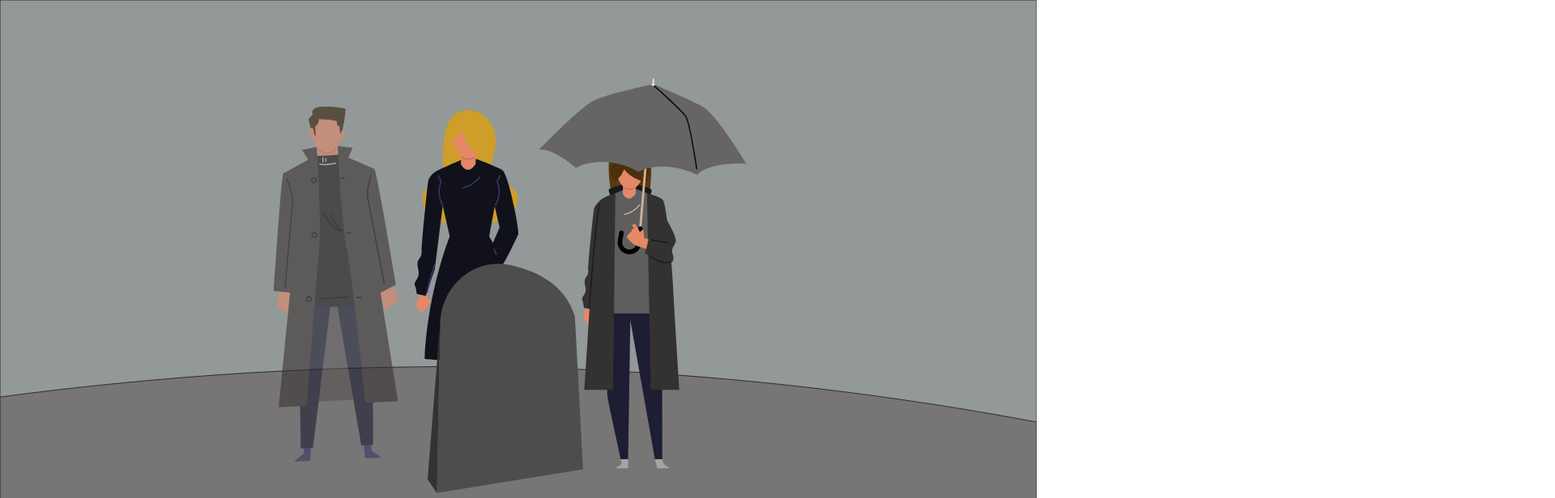
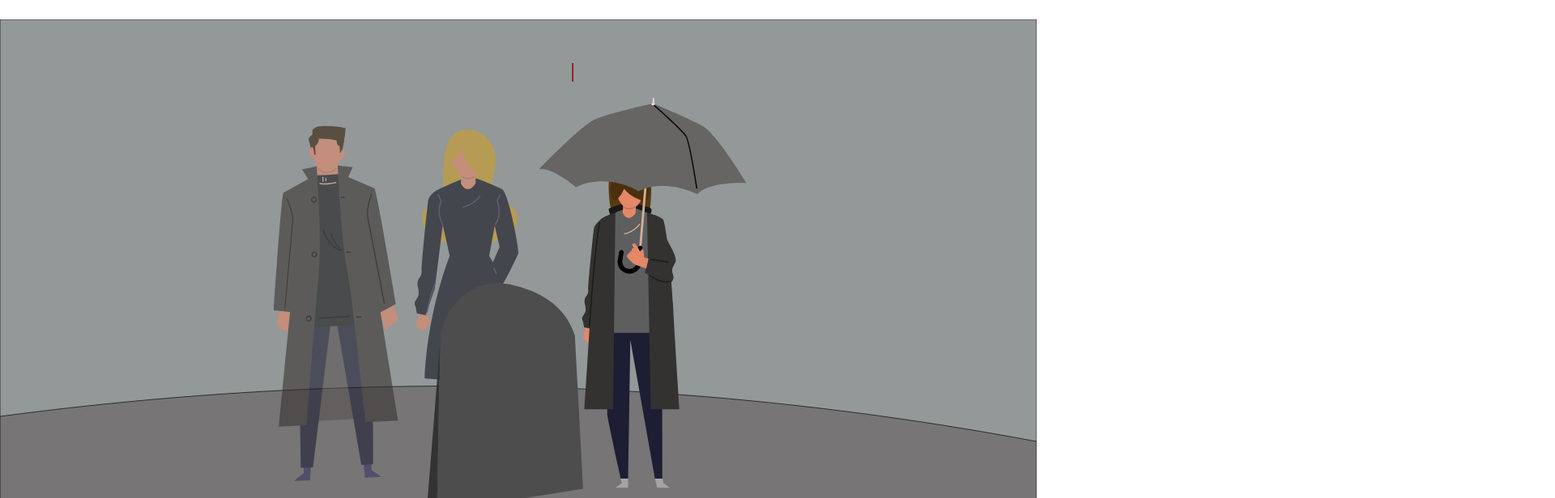
Before and after one commit to joal7299/Capstone, a React (Create React App) app: page /home in a window 1280 px wide. Shown: the top 616 px of the page at 81% size, 1920 px wide, since content can reach past the window. Built offline with nearby package versions, Linux system fonts and the light colour scheme.

Commit message:
Sophie revisions home

```diff
--- a/src/App.js
+++ b/src/App.js
@@ -12,16 +12,19 @@
     }
 
   render() {
-    return (
-        <div className="typed" style={{textAlign: "center"}}>
-            <Typed className="typedIntro" strings={['your name is Stephanie Walker', 'you are 22 years old','on September 5th, 2019, you were driving home', 'and from what seemed to be out of nowhere', 'you were hit and killed in a severe car accident', 'life would never be the same.', 'welcome to your funeral']}  fadeOutDelay= {500}
-            typeSpeed={35} backSpeed={50} onComplete={()=>{setTimeout(function() {this.setState({complete:true})}.bind(this),
+      var color = document.body.style.backgroundColor = "black";
+      return (
+          <div style={{backgroundColor:"black"}}>
+        <div className="typed" >
+            <Typed className="typedIntro" strings={["...","what's going on??", "where am I, why do I feel so strange?", "the last thing I remember was driving in my car and I saw headlights and...", "now I'm here.", "but where is here?"]}  fadeOutDelay= {500}
+            typeSpeed={50} fadeOut={3000} onComplete={()=>{setTimeout(function() {this.setState({complete:true})}.bind(this),
                 2000)}}
         />
             {this.state.complete == true &&
                 <Redirect to="/home"/>
             }
         </div>
+          </div>
   )
   }
 }
--- a/src/components/Home.js
+++ b/src/components/Home.js
@@ -24,30 +24,38 @@
     constructor(props) {
         super(props);
         this.state = {
-            mom: {talking: true, linNum: 0},
-            boyfriend: {talking: false, linNum: 0},
-            friend: {talking: false, linNum:0}
+            momTalk:false,
+            momLin:0,
+            boyTalk:false,
+            boyLin:0,
+            friendTalk:false,
+            friendLin:0,
+            stephTalk: true,
+            stephLin:0,
+            // mom: {talking: true, linNum: 0},
+            // boyfriend: {talking: false, linNum: 0},
+            // friend: {talking: false, linNum:0}
         };
     }
     render() {
-        var momTalk = this.state.mom.talking;
-        var momLine = this.state.mom.linNum;
-        var boyfriendTalk = this.state.boyfriend.talking;
-        var boyfriendLine = this.state.boyfriend.linNum;
-        var friendTalk = this.state.friend.talking;
-        var boyfriendLine = this.state.friend.linNum;
+        // var momTalk = this.state.mom.talking;
+        // var momLine = this.state.mom.linNum;
+        // var boyfriendTalk = this.state.boyfriend.talking;
+        // var boyfriendLine = this.state.boyfriend.linNum;
+        // var friendTalk = this.state.friend.talking;
+        // var boyfriendLine = this.state.friend.linNum;
 
 
 
         return (
             <div>
-                { this.state.mom.talking==true && this.state.mom.linNum==0 &&
-                    <div className="typed" >
-                        <Typed className="typedFuneralMom" strings={['hello everyone, thank you so much for coming today']}
+                { this.state.momTalk==true && this.state.momLin==0 &&
+                    <div className="typedMom">
+                        <Typed className="typedFuneralMom" strings={['Thanks so much for coming today',"It means a lot to me and I'm sure it would mean a lot to Stephanie"]}
                                fadeOut={true}
                                typeSpeed={35} onComplete={() => {
                             setTimeout(function () {
-                                    this.setState({friend: true, mom:true, boyfriend: false})
+                                    this.setState({friendTalk: false, momTalk:false, momLin:1, stephTalk:true, boyTalk: false})
                                 }.bind(this),
                                 2000)
                         }}
@@ -55,13 +63,13 @@
                     </div>
                 }
 
-                {this.state.friend.talking == true && this.state.friend.linNum==0 &&
-                    <div className="typed" style={{textAlign: "center"}}>
-                        <Typed className="typedFuneralFriend" strings={['I was her best friend']}
+                { this.state.momTalk==true && this.state.momLin==1 &&
+                <div className="typedMom">
+                    <Typed className="typedFuneralMom" strings={["Stephanie meant everything to me."," After her father died she was all I had"," I wanted to protect her more than anything.", " I remember when she was young,", "all she wanted to do was become a rock climber.","I told her no, that it was too dangerous."," I wish I would have let her and not been so concerned.", " I regret not letting her make her own choices,"," I just held her back from doing what she wanted most."]}
                            fadeOut={true}
                            typeSpeed={35} onComplete={() => {
                         setTimeout(function () {
-                                    this.setState({mom: true, friend: false, boyfriend: false})
+                                this.setState({friendTalk: true, momTalk:false, momLin:2, stephTalk:false, boyTalk: false})
                             }.bind(this),
                             2000)
                     }}
@@ -69,14 +77,13 @@
                 </div>
                 }
 
-
-                { this.state.mom.talking==true && this.state.mom.linNum==1 &&
-                    <div className="typed" >
-                        <Typed className="typedFuneralMom" strings={['this is the mother']}
+                {this.state.friendTalk == true && this.state.friendLin==0 &&
+                    <div className="typedFriend">
+                        <Typed className="typedFuneralFriend" strings={["Oh Mrs. Walker, I’m sure Stephanie didn’t see it that way.", "I miss her so much.", " I miss all the things that we used to do together,", "now it feels like I can’t enjoy them without her."]}
                                fadeOut={true}
                                typeSpeed={35} onComplete={() => {
                             setTimeout(function () {
-                                    this.setState({friend: true, mom:false, boyfriend: false})
+                                    this.setState({momTalk: true, friendTalk: false, friendLin:1, boyfriendTalk: false})
                                 }.bind(this),
                                 2000)
                         }}
@@ -84,17 +91,37 @@
                     </div>
                 }
 
+                < Boyfriend className={this.state.boyTalk ? "grey2" : "grey2O"}/>
+                <Friend className={this.state.friendTalk ? "grey3" : "grey3O"}/>
+                <Mom className={this.state.momTalk ? "grey4" : "grey4O"}/>
+                <Gravestone className="gravestone"/>
 
-
-                {/*<Hover noHoverSvg={<Grey1 className="grey1"/>} hoverSvg={<Person1 onClick={()=> window.location.href="Sister"} className="person1"/>} textBox={<img src={Text} className="textBubbleGrey1" />} texts={<p className="textHomeGrey1">I miss my sister. I don’t<br></br> know what I’ll do without<br></br> her; I’ve never had to try.</p>}/>*/}
-                {/*<Hover noHoverSvg={<Grey2 className="grey2"/>} hoverSvg={<Person2 onClick={()=> window.location.href="Boyfriend"} className="person2"/>} textBox={<img src={Text} className="textBubbleGrey2" />} texts={<p className="textHomeGrey2">We were starting to build<br></br> our lives together. Now she’s <br></br> gone, I'm heartbroken. </p>}/>*/}
-                {/*<Hover noHoverSvg={<Grey3 className="grey3"/>} hoverSvg={<Person3 onClick={()=> window.location.href="Friend"} className="person3"/>} textBox={<img src={Text} className="textBubbleGrey3" />} texts={<p className="textHomeGrey3">All I see when I close my <br></br>eyes is Stephanie. I can still<br></br> hear my best friends laugh.</p>}/>*/}
-                {/*<Hover noHoverSvg={<Grey4 className="grey4"/>} hoverSvg={<Person4 onClick={()=> window.location.href="Driver"} className="person4"/>} textBox={<img src={Text} className="textBubbleGrey4" />} texts={<p className="textHomeGrey4">I can’t believe it, I feel so <br></br> guilty. I don’t know what I <br></br>can do to make this right.</p>}/>*/}
-                {/*<Hover noHoverSvg={<Grey5 className="grey5"/>} hoverSvg={<Person5 onClick={()=> window.location.href="Parent"} className="person5"/>} textBox={<img src={Text} className="textBubbleGrey5" />} texts={<p className="textHomeGrey5">My baby girl Stephanie<br></br> is gone, I just don’t know<br></br> what I’m going to do. </p>}/>*/}
-                < Boyfriend className={this.state.boyfriend ? "grey2" : "grey2O"}/>
-                <Friend className={this.state.friend ? "grey3" : "grey3O"}/>
-                <Mom className={this.state.mom ? "grey4" : "grey4O"}/>
-                <Gravestone className="gravestone"/>
+                {this.state.stephTalk==true && this.state.stephLin==0 &&
+                <div className="typedSteph">
+                    <Typed className="typedFuneralSteph" strings={["who are these people?", "Mom! Eric! Kelly!", "Hello?!  can anyone hear me?"]}
+                           fadeOut={true}
+                           typeSpeed={35} onComplete={() => {
+                        setTimeout(function () {
+                                this.setState({friendTalk: false, momTalk:true, stephTalk:false, stephLin:1, boyTalk: false})
+                            }.bind(this),
+                            2000)
+                    }}
+                    />
+                </div>
+                }
+                {this.state.stephTalk==true && this.state.stephLin==1 &&
+                <div className="typedSteph">
+                    <Typed className="typedFuneralSteph" strings={["why are you talking about me like I'm.. dead."]}
+                           fadeOut={true}
+                           typeSpeed={35} onComplete={() => {
+                        setTimeout(function () {
+                                this.setState({friendTalk: false, momTalk:true, stephTalk: false, stephLin:2, boyTalk: false})
+                            }.bind(this),
+                            2000)
+                    }}
+                    />
+                </div>
+                }
                 <Funeral/>
 
             </div>
--- a/src/components/style.css
+++ b/src/components/style.css
@@ -3,13 +3,34 @@
     padding: 0;
 }
 .typedFuneralMom {
-    font-size: 2vw;
+    font-size: 1.5vw;
     color: darkred;
 }
 
+.typedMom {
+    transform:translate(55%, 320%);
+    z-index: 50;
+}
+
 .typedFuneralFriend {
-    font-size: 2vw;
-    color: darkgoldenrod;
+    font-size: 1.5vw;
+    color: #7E7126;
+}
+
+.typedFriend {
+    transform:translate(40%, 320%);
+    z-index: 50;
+}
+
+.typedSteph {
+    z-index: 50;
+    transform: translate(30%, 0%);
+    padding:1vw;
+}
+
+.typedFuneralSteph {
+    font-size: 1.8vw;
+    color:black;
 }
 
 .textFrom {
@@ -91,8 +112,10 @@
 }
 
 .typed {
-    transform:translate(0%, 200%);
+    transform:translate(15%, 200%);
     z-index: 30;
+    background-color: black;
+    color:white;
 }
 
 /*.container {*/
```
Lines whose indentation alone changed are shown as unchanged.
